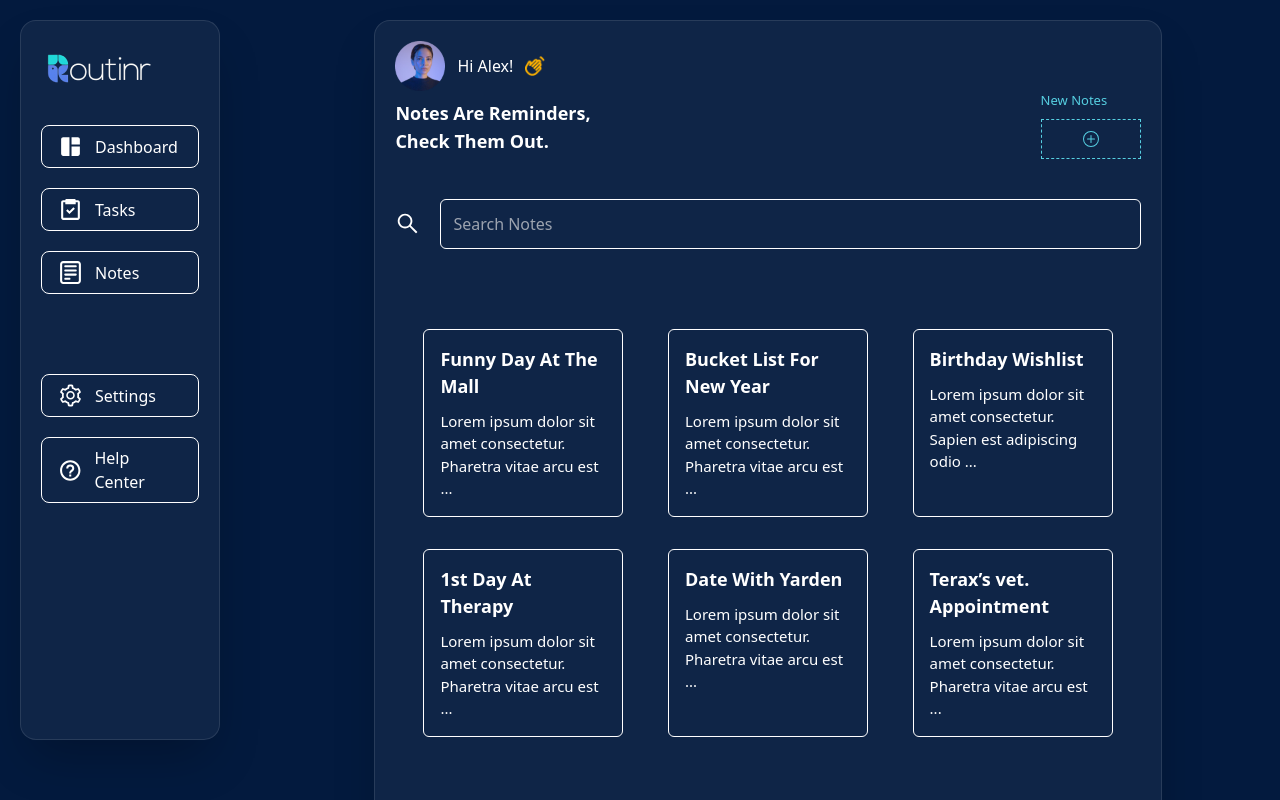
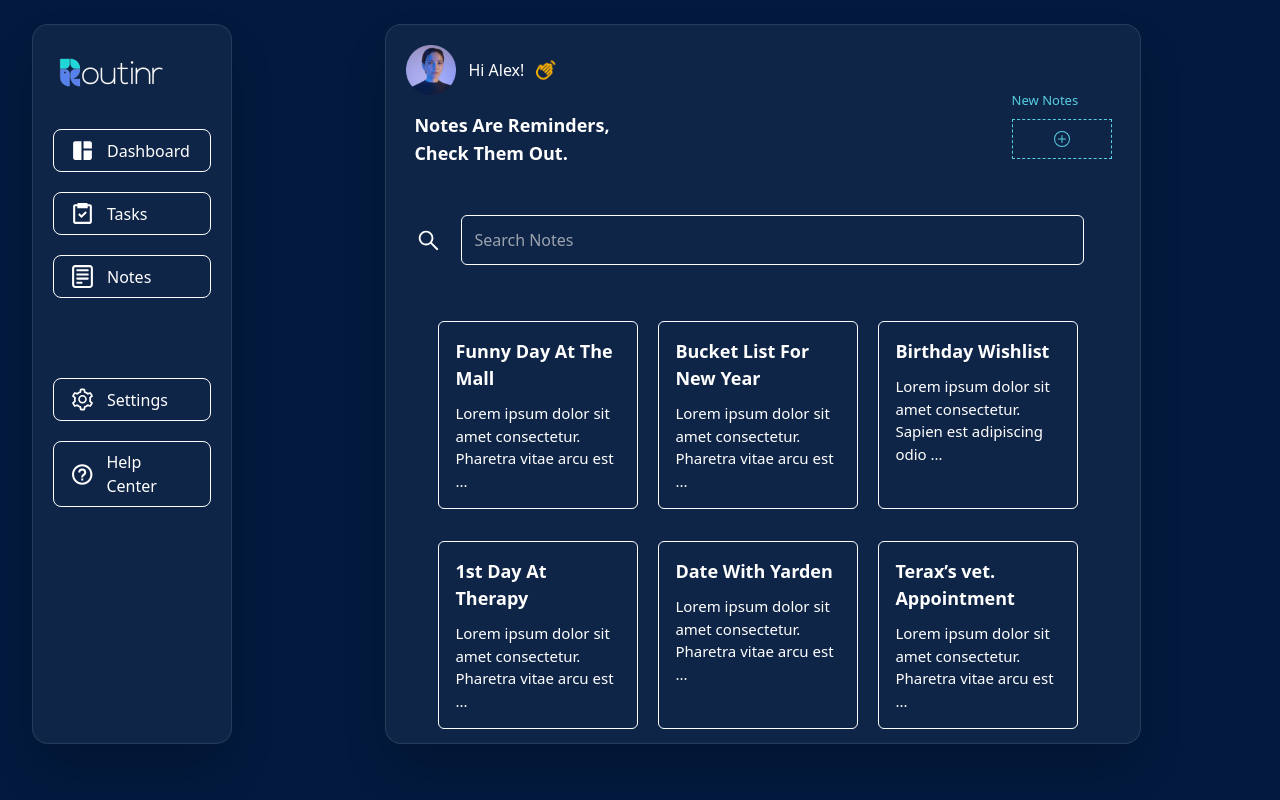
Before and after one commit to Routinr/routinr-frontend, a React (Vite) app in the folder routinr/: page /notes in a window 1280 px wide. Shown: the top 800 px of the page. Built offline with nearby package versions, Linux system fonts and the light colour scheme.

Commit message:
layout correction and responsiveness

```diff
--- a/routinr/src/views/components/Dashboard.jsx
+++ b/routinr/src/views/components/Dashboard.jsx
@@ -8,7 +8,7 @@ import Topbar from "./Topbar";
 const Dashboard = () => {
   return (
     <DashboardLayout>
-      <div className="dashboard-cont h-[90vh] md:bg-white md:shadow-2xl md:rounded-2xl md:bg-opacity-5 w-full md:w-[80%] md:p-5  z-20 border-[0px] md:border-[1px] border-white border-opacity-10 overflow-scroll">
+      <div className="dashboard-cont h-[90vh] md:bg-white md:shadow-2xl md:rounded-2xl md:bg-opacity-5 w-full md:w-[80%] md:ml-9 md:p-5  z-20 border-[0px] md:border-[1px] border-white border-opacity-10 overflow-scroll">
         <div className="hidden md:block">
           <Topbar />
         </div>
--- a/routinr/src/views/components/Notes.jsx
+++ b/routinr/src/views/components/Notes.jsx
@@ -96,17 +96,17 @@ const Notes = () => {
 
   return (
     <DashboardLayout>
-      <div className="dashboard-cont md:h-[200vh] lg:h-[120vh] xl:h-[200vh] md:bg-white md:shadow-2xl md:rounded-2xl md:bg-opacity-5 w-full md:w-[80%] md:p-5 border-[0px] md:border-[1px] border-white border-opacity-10 z-20 overflow-scroll">
+      <div className="dashboard-cont h-[90vh] mt-1 pb-3 md:bg-white md:shadow-2xl md:rounded-2xl md:bg-opacity-5 w-full md:mr-[-30px] md:w-[80%] md:p-5 border-[0px] md:border-[1px] border-white border-opacity-10 z-20 overflow-scroll">
         <div className="hidden md:block">
           <Topbar />
         </div>
-        <div className="flex justify-between">
+        <div className="flex justify-between items-center p-2">
           <div className="text-white text-lg font-bold mt-2">
             Notes Are Reminders,
             <br /> Check Them Out.
           </div>
           <div>
-            <div>
+            <div className='mt-[-20px]'>
               <h1 className="text-[#56CFE1] text-[13px]">New Notes</h1>
               <div
                 className="w-[80px] h-[40px] md:w-[100px] md:h-[40px] border-[1px] border-[#56CFE1] border-dashed flex justify-center items-center cursor-pointer md:mt-2"
@@ -118,7 +118,7 @@ const Notes = () => {
           </div>
         </div>
 
-        <div className="flex items-center gap-5 w-full rounded-md mt-10">
+        <div className="flex pl-[10px] items-center gap-5 w-[95%] rounded-md mt-10">
           <div>
             <AiOutlineSearch className="text-white text-[25px]" />
           </div>
@@ -130,10 +130,10 @@ const Notes = () => {
             placeholder="Search Notes"
           />
         </div>
-        <div className="flex flex-wrap px-7 md:gap-5 justify-between text-white mt-20 ">
+        <div className="flex flex-wrap lg:px-8 justify-evenly text-white mt-14 md:gap-5 md:justify-start md:px-5">
           {filteredData.map((item) => (
             <div
-              className={`border-[1px] border-white p-4 mb-3 w-[150px] sm:w-[300px] lg:w-[200px] rounded-md cursor-pointer ${
+              className={`border-[1px] border-white p-4 mb-3 lg:w-[200px] rounded-md cursor-pointer md:w-full ${
                 selectedNote === item.id ? "bg-gray-500" : ""
               }`}
               key={item.id}
--- a/routinr/src/views/components/Sidebar.jsx
+++ b/routinr/src/views/components/Sidebar.jsx
@@ -9,7 +9,7 @@ import { BiHelpCircle } from "react-icons/bi";
 
 const Sidebar = () => {
   return (
-    <div className="mt-5 ml-5 h-[90vh] text-white p-5 bg-white shadow-2xl rounded-2xl bg-opacity-5 w-[200px] border-white border-[1px] border-opacity-10">
+    <div className="mt-6 ml-8 h-[90vh] text-white p-5 bg-white shadow-2xl rounded-2xl bg-opacity-5 w-[200px] border-white border-[1px] border-opacity-10">
       <div>
         <img className="md:w-[120px]" src={dashboadlogo} alt="dashboard_logo" />
       </div>
--- a/routinr/src/views/components/Tasks.jsx
+++ b/routinr/src/views/components/Tasks.jsx
@@ -10,7 +10,7 @@ import "../../css/App.css"
 const Tasks = () => {
   return (
     <DashboardLayout>
-      <div className="dashboard-cont h-[90vh] md:bg-white md:shadow-2xl md:rounded-2xl md:bg-opacity-5 w-full md:w-[80%] md:p-5 z-20 border-[0px] md:border-[1px] border-white border-opacity-10">
+      <div className="dashboard-cont h-[90vh] md:bg-white md:shadow-2xl md:rounded-2xl md:bg-opacity-5 w-full md:w-[80%] md:p-5 z-20 border-[0px] md:border-[1px] border-white border-opacity-10 overflow-scroll">
         <div className="hidden md:block">
           <Topbar />
         </div>
--- a/routinr/src/views/layout/DashboardLayout.jsx
+++ b/routinr/src/views/layout/DashboardLayout.jsx
@@ -21,7 +21,7 @@ const DashboardLayout = ({children }) => {
         <Sidebar />
       </div>
       <div className="w-full md:w-[80%] md:ml-[20%] bg-[#031A3E] z-0 p-5 ">
-        <div className="h-full flex justify-center">
+        <div className="h-full flex lg:justify-center md:justify-end md:pr-10">
           {children}
         </div>
       </div>
```
